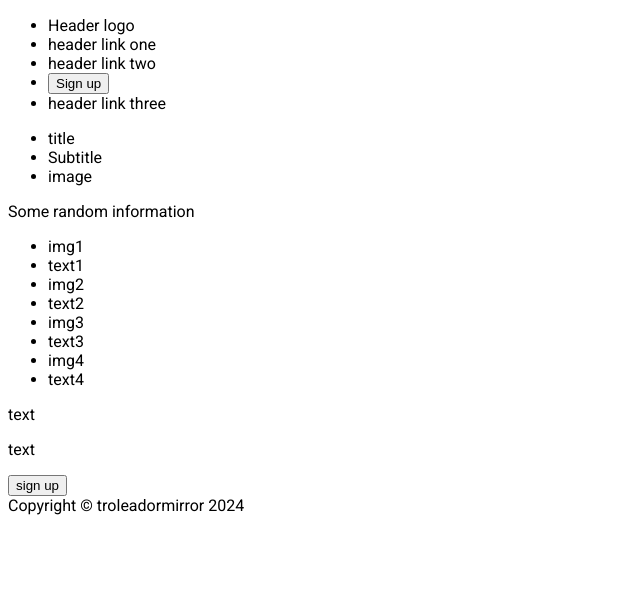
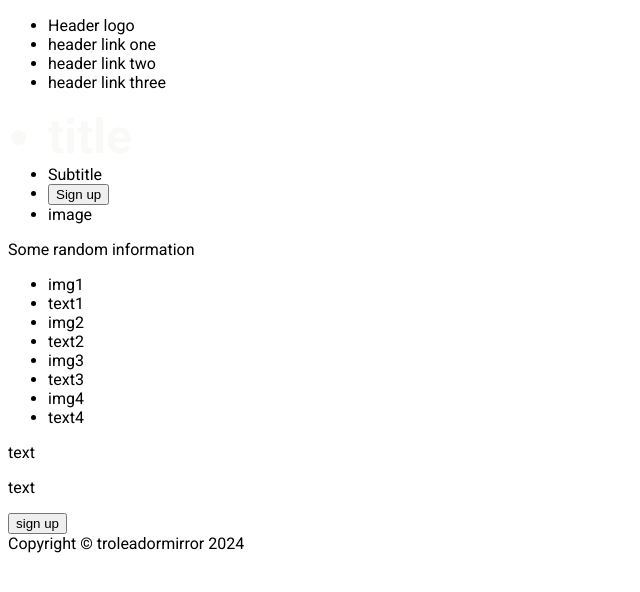
Before and after one commit to troleadormirror/landing-page, a plain HTML site: page index.html in a window 1280 px wide. Shown: the whole page, without its empty margins (0-640 px from the left). Drawn offline with Linux system fonts and the light colour scheme.

Commit message:
Creating classes to edit properly the page

```diff
--- a/index.html
+++ b/index.html
@@ -13,28 +13,30 @@
     </head>
 
     <body>
-        <ul class="header">
+        <div class="headers"><ul class="header">
             <li class="logo">Header logo</li>
-            <li>header link one</li>
-            <li>header link two</li>
-            <li><button>Sign up</button></li>
-            <li>header link three</li>
+            <div class="header-link"><li>header link one</li>
+                <li>header link two</li>
+                <li>header link three</li></div>
         </ul>
         <ul class="subheader">
-            <li>title</li>
-            <li>Subtitle</li>
-            <li>image</li>
-        </ul>
+            <div class="rewind"><li style="font-size: 48px;
+            color: #f9faf8;
+            font-weight: 900;">title</li>
+            <li class="subtitle">Subtitle</li>
+            <li><button class="mybutton">Sign up</button></li></div>
+            <li class="image">image</li>
+        </ul></div>
         <div class="body">
             <p>Some random information</p>
             <ul class="fantastic four">
-                <li>img1</li>
+                <li class="img">img1</li>
                 <li>text1</li>
-                <li>img2</li>
+                <li class="img">img2</li>
                 <li>text2</li>
-                <li>img3</li>
+                <li class="img">img3</li>
                 <li>text3</li>
-                <li>img4</li>
+                <li class="img">img4</li>
                 <li>text4</li>
             </ul>
         </div>
```
